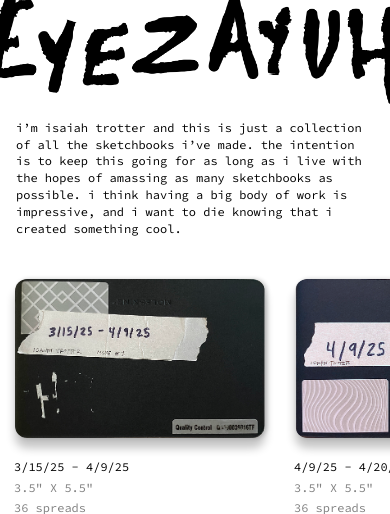
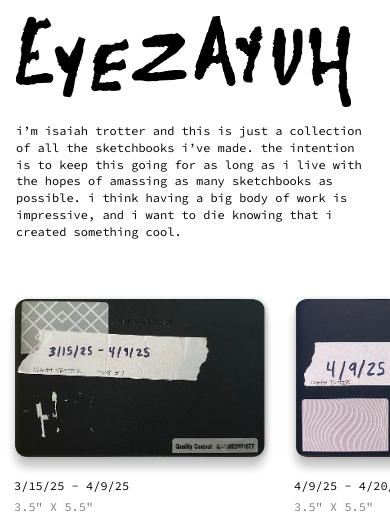
Before and after one commit to isaiahtrotter/eyezayuh, a PHP site: page / in a window 390 px wide. Shown: the top 514 px of the page. Run offline with PHP 8.4, Linux system fonts and the light colour scheme; some libraries are stand-ins or nearby versions.

Commit message:
mobile troubleshooting for header

```diff
--- a/index.html
+++ b/index.html
@@ -45,10 +45,7 @@
   <body>
     <main>
       <div class="header">
-        <picture>
-          <source srcset="images/Header.png" media="(max-width: 800px)" />
-          <img src="images/small_header.png" alt="Eyezayuh logo" id="header-img" />
-        </picture>
+        <img src="images/small_header.png" alt="Eyezayuh logo" id="header-img" />
         <div>
           <p class="synopsis">
             i’m isaiah trotter and this is just a collection of all the sketchbooks i’ve made. the
--- a/styles.css
+++ b/styles.css
@@ -114,18 +114,11 @@ main {
     margin-left: 0px;
   }
 
-  .header {
-    padding: 0px;
+  .synopsis {
+    width: 100%;
   }
 
-  #header-img {
-    width: 100% !important;
-    height: auto !important;
-  }
-
-  .synopsis {
-    width: auto;
-    padding: 0px 16px 0px 16px;
-    font-size: 12px;
+  .header {
+    padding: 16px;
   }
 }
```
